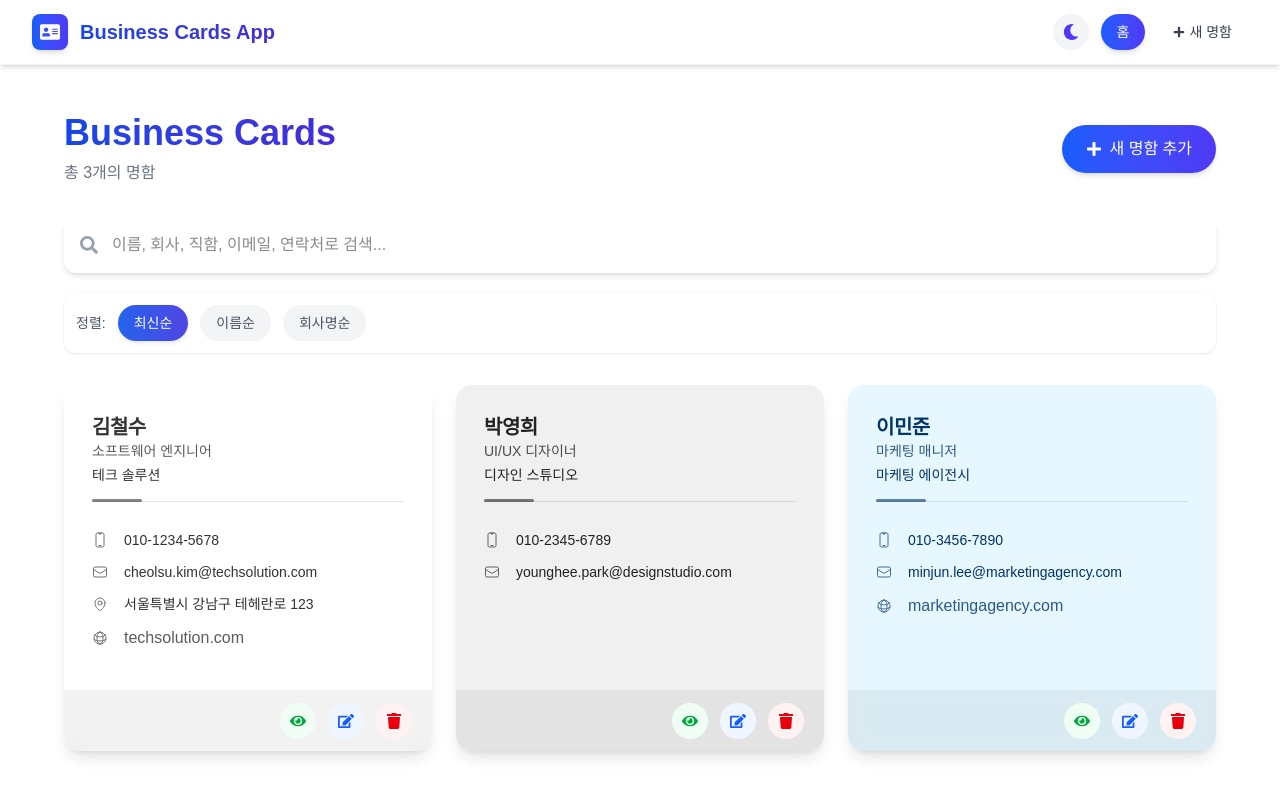
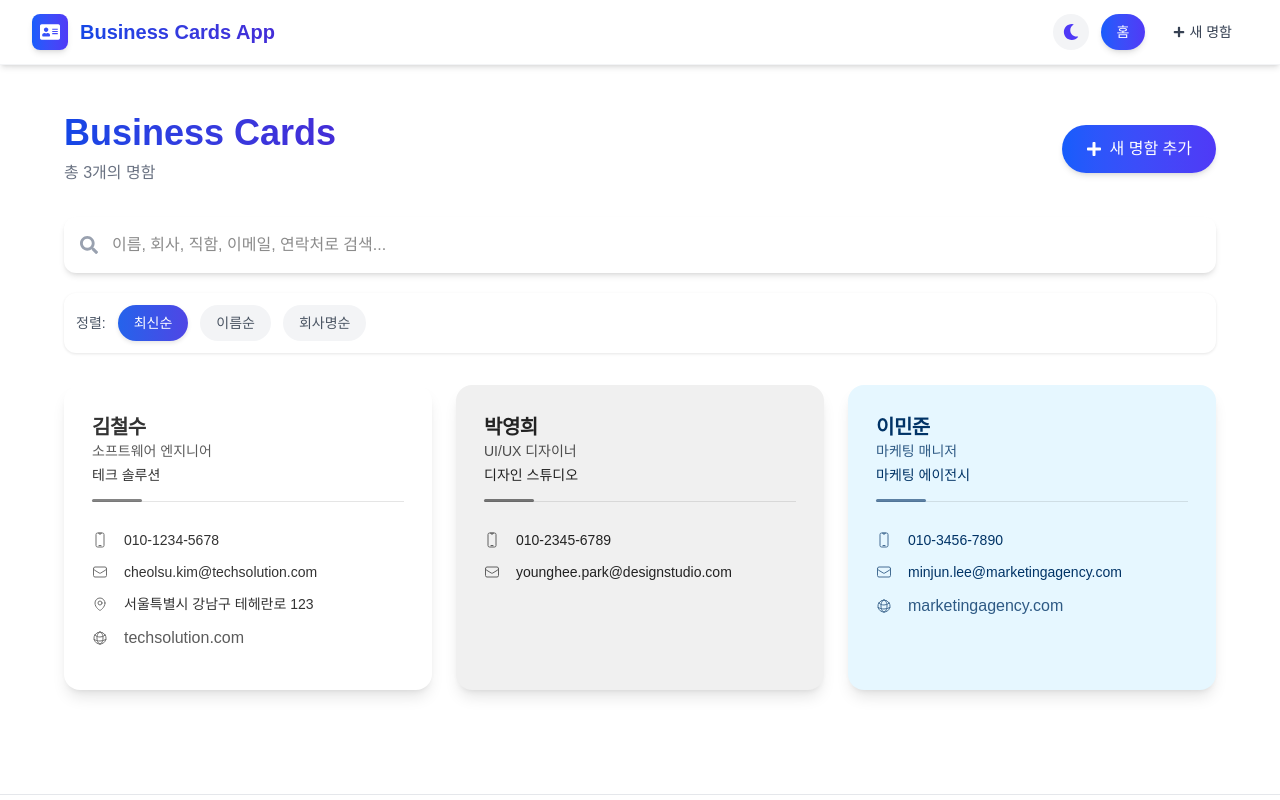
Before and after one commit to heejunparkk/business-card-manager, a Next.js app: page / in a window 1280 px wide. Shown: the top 800 px of the page. Built offline with nearby package versions, Linux system fonts and the light colour scheme.

Commit message:
feat: Card fix

```diff
--- a/src/components/Card.tsx
+++ b/src/components/Card.tsx
@@ -2,18 +2,14 @@
 
 import { BusinessCard } from '@/interfaces/card';
 import { FC, useEffect, useRef } from 'react';
-import { FaEdit, FaTrash, FaEye } from 'react-icons/fa';
-import Link from 'next/link';
 import Image from 'next/image';
 import styles from './Card.module.css';
 
 interface CardProps {
   card: BusinessCard;
-  onEdit: (id: string) => void;
-  onDelete: (id: string) => void;
 }
 
-const Card: FC<CardProps> = ({ card, onEdit, onDelete }) => {
+const Card: FC<CardProps> = ({ card }) => {
   const cardRef = useRef<HTMLDivElement>(null);
 
   useEffect(() => {
@@ -155,36 +151,6 @@ const Card: FC<CardProps> = ({ card, onEdit, onDelete }) => {
           )}
         </div>
       </div>
-
-      <div className={styles.actionBar}>
-        <Link
-          href={`/cards/${card.id}`}
-          className={`${styles.actionButton} flex h-9 w-9 items-center justify-center rounded-full bg-green-50 text-green-600 transition-all hover:bg-green-100 dark:bg-green-900/50 dark:text-green-400 dark:hover:bg-green-800`}
-          aria-label="명함 상세보기"
-        >
-          <FaEye />
-        </Link>
-        <button
-          onClick={(e) => {
-            e.stopPropagation();
-            onEdit(card.id);
-          }}
-          className={`${styles.actionButton} flex h-9 w-9 items-center justify-center rounded-full bg-blue-50 text-blue-600 transition-all hover:bg-blue-100 dark:bg-blue-900/50 dark:text-blue-400 dark:hover:bg-blue-800`}
-          aria-label="명함 편집"
-        >
-          <FaEdit />
-        </button>
-        <button
-          onClick={(e) => {
-            e.stopPropagation();
-            onDelete(card.id);
-          }}
-          className={`${styles.actionButton} flex h-9 w-9 items-center justify-center rounded-full bg-red-50 text-red-600 transition-all hover:bg-red-100 dark:bg-red-900/50 dark:text-red-400 dark:hover:bg-red-800`}
-          aria-label="명함 삭제"
-        >
-          <FaTrash />
-        </button>
-      </div>
     </div>
   );
 };
```
Also changed, not shown: 1 other file (tests, documents, lock files or other folders).
